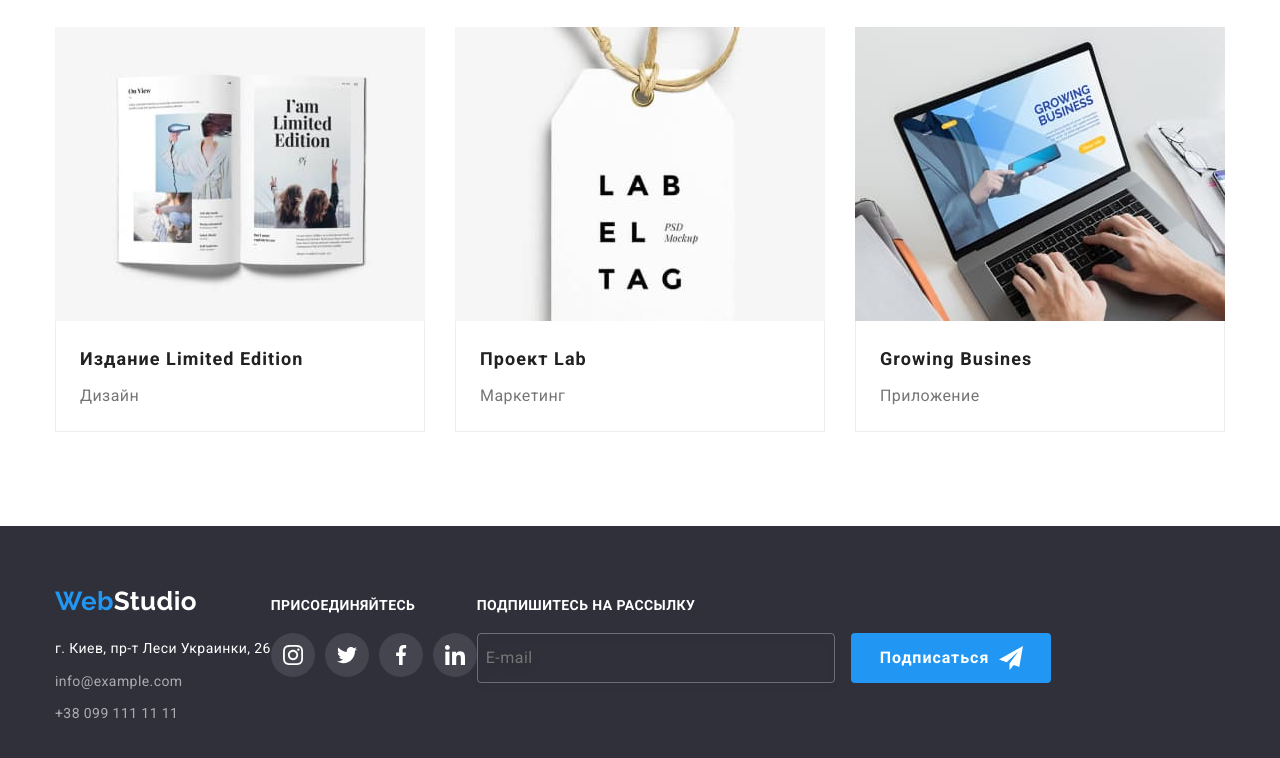
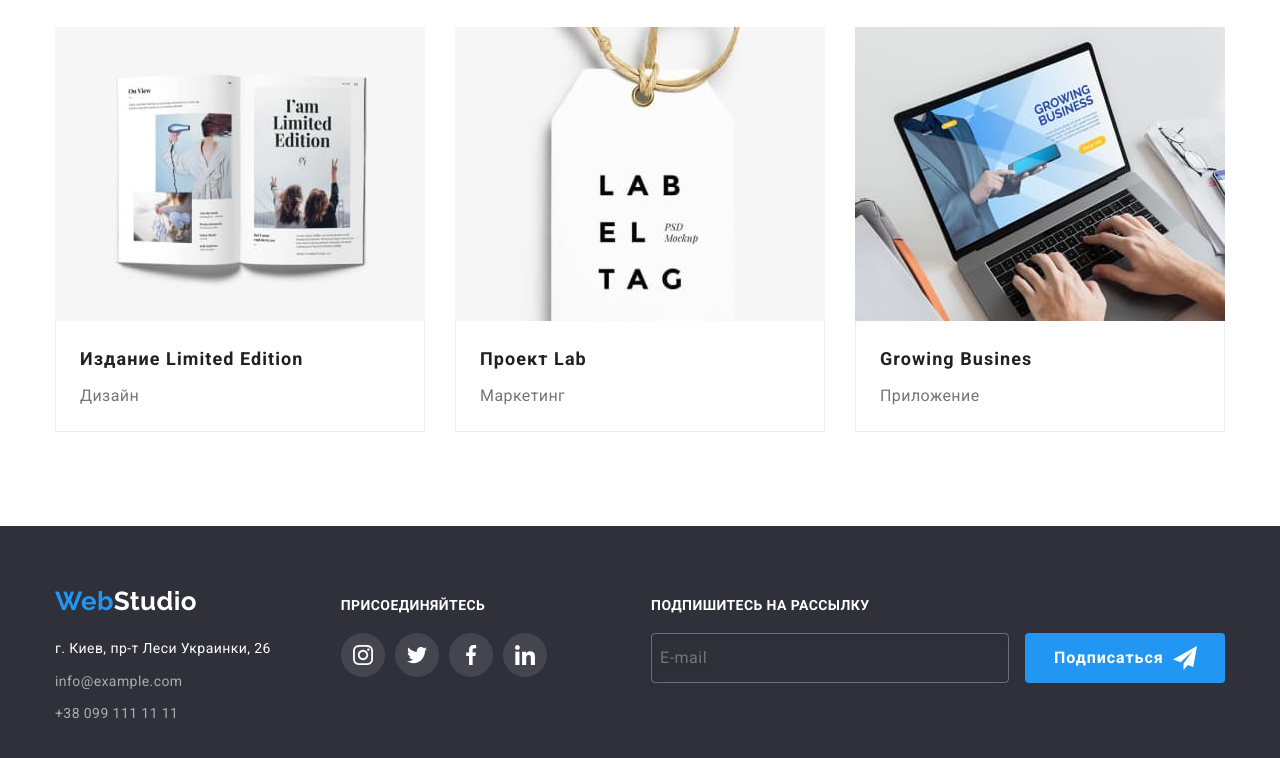
Before and after one commit to SlavaVG/goit-markup-hw-06, a plain HTML site: page portofolio.html in a window 1280 px wide. Shown: the part 1106-1864 px from the top of the page. Drawn offline with nearby package versions, Linux system fonts and the light colour scheme.

Commit message:
HW6 Last changed

```diff
--- a/portofolio.html
+++ b/portofolio.html
@@ -311,7 +311,7 @@
     <footer class="footer">
       <div class="container">
         <div class="footer-section">
-          <div class="footer-section-adr">
+          <div class="footer-section-item">
             <a href="./index.html" class="link footer-logo logo"
               >Web<span class="logo-footer-studio">Studio</span>
             </a>
@@ -341,7 +341,7 @@
               </ul>
             </address>
           </div>
-          <div class="footer-section-common">
+          <div class="footer-section-item">
             <h2 class="section-common-title">присоединяйтесь</h2>
             <ul class="section-common-list list">
               <li class="section-common-item">
@@ -374,7 +374,7 @@
               </li>
             </ul>
           </div>
-          <div class="footer-section-mailing">
+          <div class="footer-section-item">
             <h2 class="footer-mailing-title">Подпишитесь на рассылку</h2>
             <form class="footer-mailing-form">
               <label>
```
